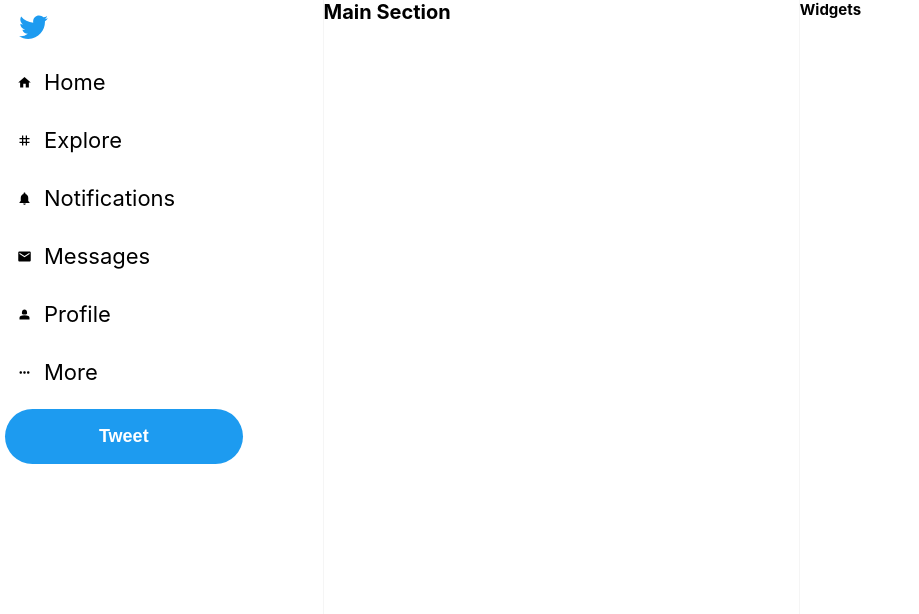
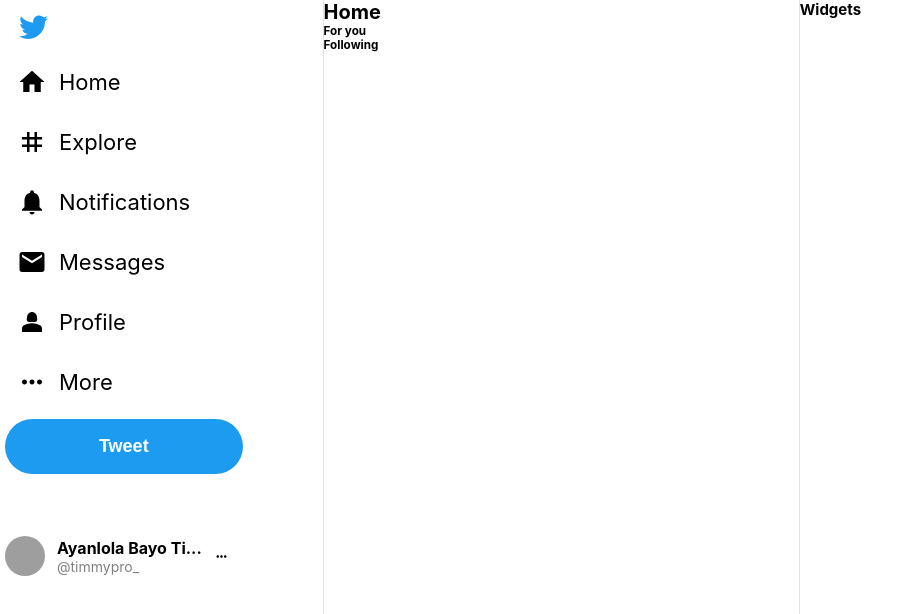
Before and after one commit to timmyproofficial/twitter-clone, a React (Create React App) app: page / in a window 1280 px wide. Shown: the top 614 px of the page, without its empty margins (0-919 px from the left). Built offline with nearby package versions, Linux system fonts and the light colour scheme; grey boxes are pictures that could not be loaded.

Commit message:
Finished with the UI of the navbar section.

```diff
--- a/src/components/main/Main.css
+++ b/src/components/main/Main.css
@@ -1,6 +1,7 @@
 .main {
   flex: 0.4;
-  border-right: 1px solid #f5f5f5;
-  border-left: 1px solid #f5f5f5;
-  /* padding: 0 32px; */
+  border-right: 0.1rem solid #e3e3e3;
+  border-left: 0.1rem solid #e3e3e3;
+  display: grid;
+  grid-template-rows: 10rem 1fr;
 }
--- a/src/components/main/Main.jsx
+++ b/src/components/main/Main.jsx
@@ -1,12 +1,23 @@
-import React from 'react'
+import React from 'react';
 import './Main.css';
 
 const Main = () => {
   return (
     <main className="main">
-        <h1>Main Section</h1>
+      <header className="main__header">
+        <h1>Home</h1>
+        <div className="main__headerBottom">
+          <div>
+            <h3>For you</h3>
+          </div>
+          <div>
+            <h3>Following</h3>
+          </div>
+        </div>
+      </header>
+      <section></section>
     </main>
-  )
-}
+  );
+};
 
-export default Main
+export default Main;
--- a/src/components/navbar/NavList.css
+++ b/src/components/navbar/NavList.css
@@ -3,7 +3,7 @@
   gap: 1.2rem;
   align-items: center;
   align-self: flex-start;
-  padding: 1.2rem;
+  padding: 1rem 1.2rem;
   border-radius: 10rem;
 }
 
@@ -12,7 +12,7 @@
 }
 
 .navList__icon {
-  font-size: 2.8rem;
+  font-size: 7rem;
 }
 .navList__title {
   font-size: 2.2rem;
--- a/src/components/navbar/NavList.jsx
+++ b/src/components/navbar/NavList.jsx
@@ -4,7 +4,7 @@
 const NavList = ({ Icon, title }) => {
   return (
     <div className="navList">
-      {Icon && <Icon className="navList__icon" />}
+      {Icon && <Icon className="navList__icon" style={{ fontSize: '3rem' }} />}
       <p className="navList__title">{title}</p>
     </div>
   );
--- a/src/components/navbar/Navbar.css
+++ b/src/components/navbar/Navbar.css
@@ -13,7 +13,7 @@
 .nav__navMenu {
   display: flex;
   flex-direction: column;
-  gap: 0.8rem;
+  gap: 1rem;
 }
 
 .nav__navBtn {
@@ -30,3 +30,19 @@
   border-radius: 10rem;
   border: none;
 }
+
+.nav__profile {
+  display: flex;
+  gap: 1.2rem;
+  align-items: center;
+  margin-top: 5rem;
+}
+
+.nav__profile-name > h3 {
+  font-size: 1.6rem;
+}
+
+.nav__profile-name > p {
+  font-size: 1.4rem;
+  color: #808080;
+}
--- a/src/components/navbar/Navbar.jsx
+++ b/src/components/navbar/Navbar.jsx
@@ -3,6 +3,8 @@
 import NavList from './NavList';
 import { navData } from './Navbar-data';
 import './Navbar.css';
+import { Avatar } from '@mui/material';
+import MoreHorizIcon from '@mui/icons-material/MoreHoriz';
 
 const Navbar = () => {
   return (
@@ -13,13 +15,25 @@
 
       <div className="nav__navMenu">
         {navData.map((nav) => (
-          <NavList Icon={nav.Icon} title={nav.title} />
+          <NavList key={nav.id} Icon={nav.Icon} title={nav.title} />
         ))}
       </div>
 
       <div className="nav__navBtn">
         <button>Tweet</button>
       </div>
+
+      <div className="nav__profile">
+        <Avatar
+          alt="Profile Picture"
+          src="https://www.google.com/url?sa=i&url=https%3A%2F%2Fimginn.com%2Ftimmyproofficial%2F&psig=AOvVaw0qqwTy0nC-ScwWaKt0A7eI&ust=1676040797886000&source=images&cd=vfe&ved=0CBAQjRxqFwoTCLilo9bYiP0CFQAAAAAdAAAAABAI"
+        />
+        <div className="nav__profile-name">
+          <h3>Ayanlola Bayo Ti...</h3>
+          <p>@timmypro_</p>
+        </div>
+        <MoreHorizIcon className="navList__icon" />
+      </div>
     </nav>
   );
 };
```
